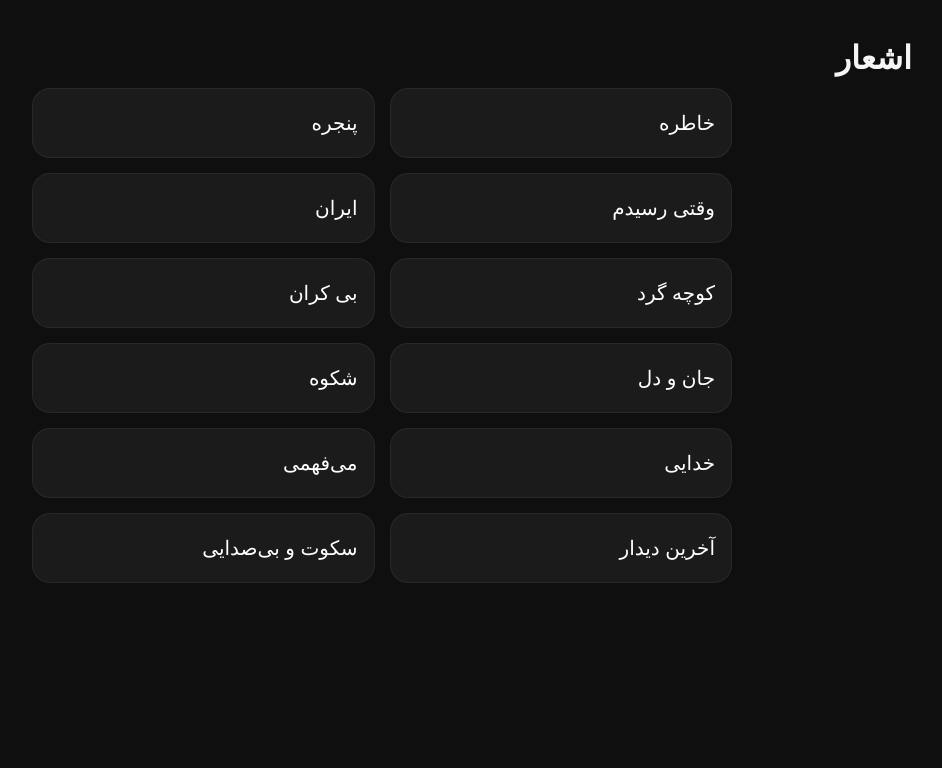
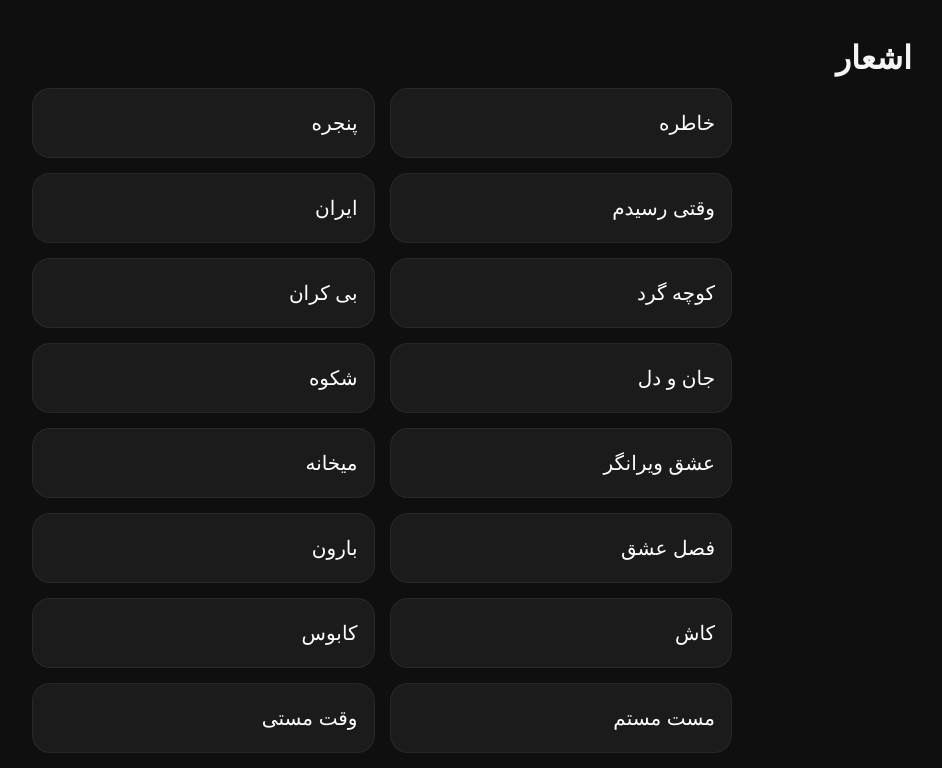
Before and after one commit to mahtaghahreman/Mahta_ghahreman, a Next.js app: page /lyrics in a window 1280 px wide. Shown: the top 768 px of the page, without its empty margins (258-1200 px from the left). Built offline with nearby package versions, Linux system fonts and the light colour scheme.

Commit message:
Update page.tsx

```diff
--- a/app/lyrics/page.tsx
+++ b/app/lyrics/page.tsx
@@ -38,6 +38,38 @@ export default function LyricsPage() {
           شکوه
         </Link>
 
+        <Link href="/lyrics/eshgh-virangar">
+          عشق ویرانگر
+        </Link>
+
+        <Link href="/lyrics/meykhaneh">
+          میخانه
+        </Link>
+
+        <Link href="/lyrics/fasle-eshgh">
+          فصل عشق
+        </Link>
+
+        <Link href="/lyrics/baroon">
+          بارون
+        </Link>
+
+        <Link href="/lyrics/kash">
+          کاش
+        </Link>
+
+        <Link href="/lyrics/kaboos">
+          کابوس
+        </Link>
+
+        <Link href="/lyrics/mast-mastam">
+          مست مستم
+        </Link>
+
+        <Link href="/lyrics/vaght-e-masti">
+          وقت مستی
+        </Link>
+
         <Link href="/lyrics/khodaei">
           خدایی
         </Link>
```
